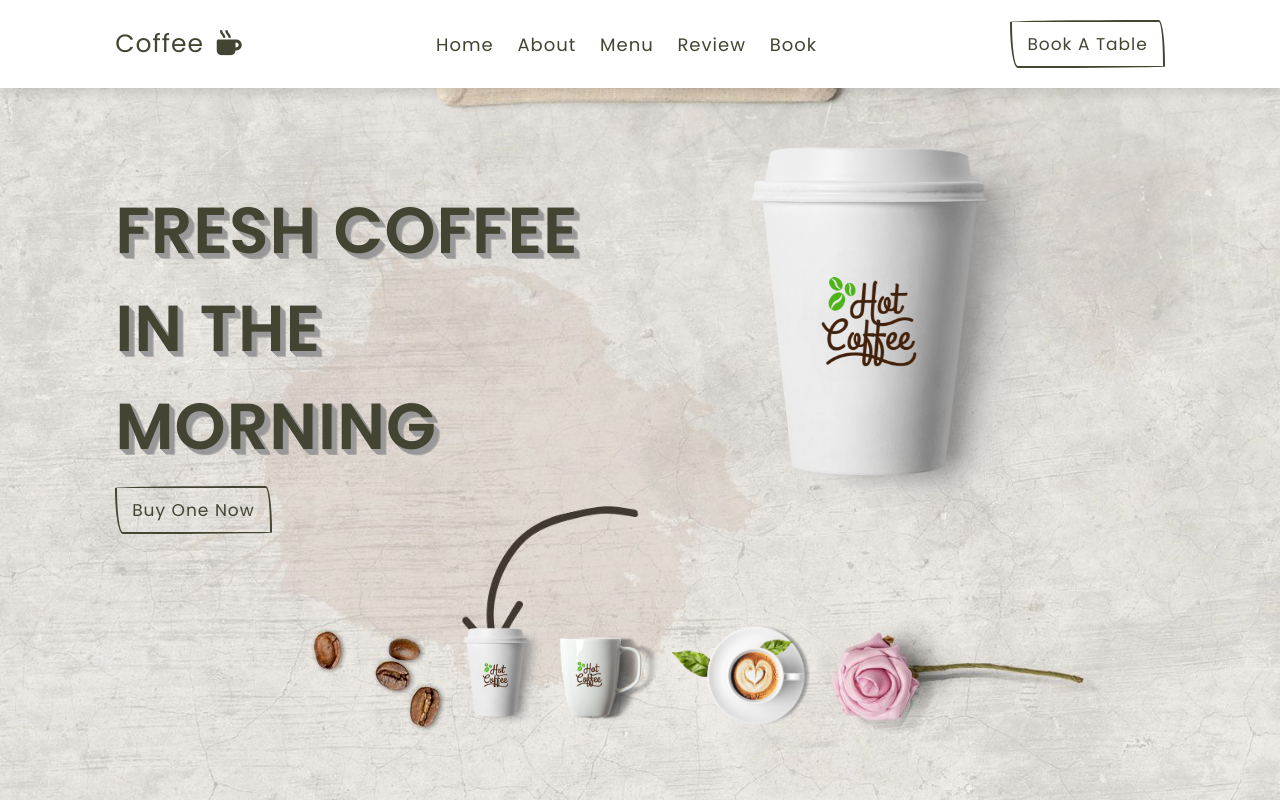
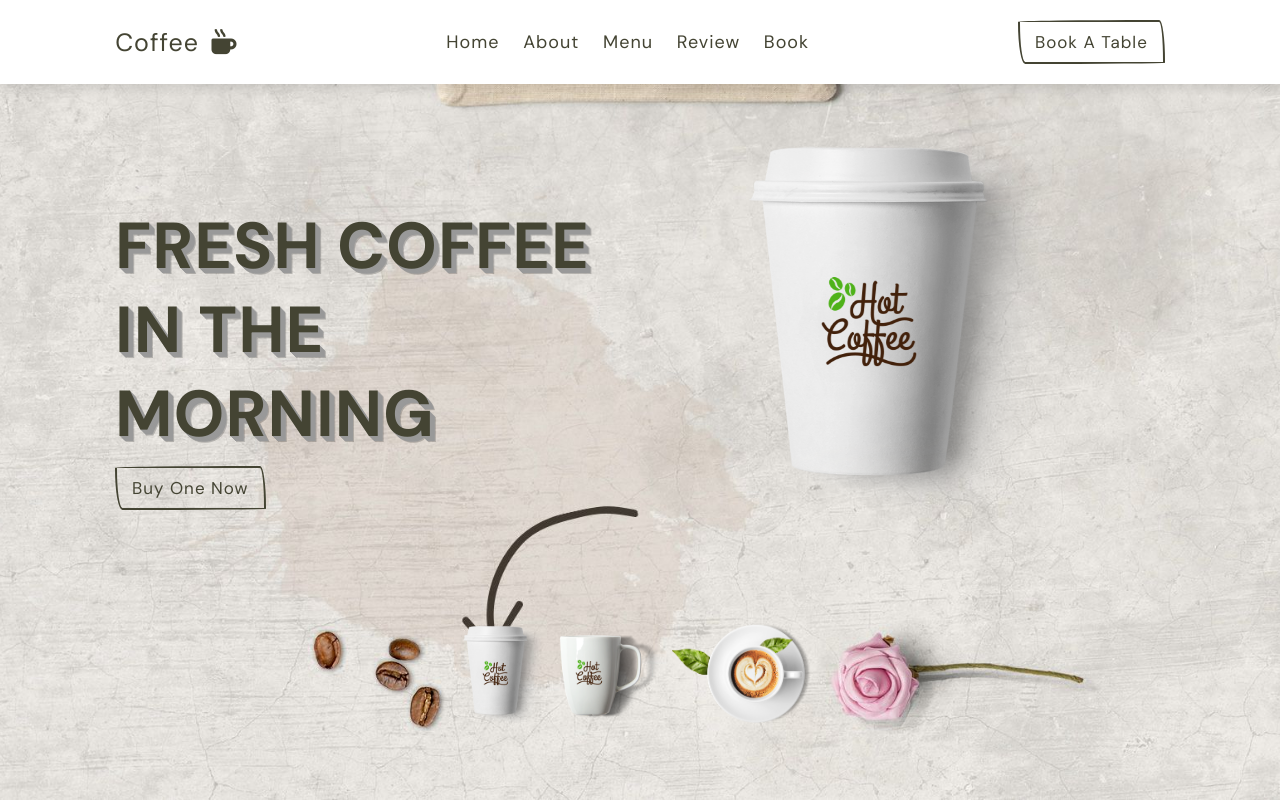
Before and after one commit to Hai0205/cafe-vs02, a plain HTML site: page index.html in a window 1280 px wide. Shown: the top 802 px of the page. Drawn offline with nearby package versions, Linux system fonts and the light colour scheme.

Commit message:
update font css

```diff
--- a/css/style.css
+++ b/css/style.css
@@ -1,6 +1,6 @@
-@import url("https://fonts.googleapis.com/css2?family=Poppins:wght@100;300;400;500;600&display=swap");
+@import url("https://fonts.googleapis.com/css2?family=DM+Sans:wght@400;500;700&display=swap");
 * {
-  font-family: "Poppins", sans-serif;
+  font-family: "DM Sans", sans-serif;
   margin: 0;
   padding: 0;
   box-sizing: border-box;
@@ -29,7 +29,8 @@ html::-webkit-scrollbar-thumb {
   border-radius: 5rem;
 }
 
-section, footer {
+section,
+footer {
   padding: 2rem 9%;
 }
 
@@ -127,7 +128,8 @@ section, footer {
   font-size: 6.5rem;
   color: #443;
   text-transform: uppercase;
-  text-shadow: 1px 1px 0 #999, 2px 2px 0 #999, 3px 3px 0 #999, 4px 4px 0 #999, 5px 5px 0 #999, 6px 6px 0 rgba(0, 0, 0, 0.2);
+  text-shadow: 1px 1px 0 #999, 2px 2px 0 #999, 3px 3px 0 #999, 4px 4px 0 #999,
+    5px 5px 0 #999, 6px 6px 0 rgba(0, 0, 0, 0.2);
 }
 .home .row .image {
   flex: 1 1 42rem;
@@ -152,7 +154,8 @@ section, footer {
 }
 
 @keyframes float {
-  0%, 100% {
+  0%,
+  100% {
     transform: translateY(0rem);
   }
   50% {
@@ -160,7 +163,8 @@ section, footer {
   }
 }
 @keyframes aboutImage {
-  0%, 100% {
+  0%,
+  100% {
     transform: scale(0.9);
     border-radius: 4% 95% 6% 95%/95% 4% 92% 5%;
   }
@@ -418,7 +422,8 @@ section, footer {
     padding: 2rem;
   }
 
-  section, footer {
+  section,
+  footer {
     padding: 2rem;
   }
 }
```
